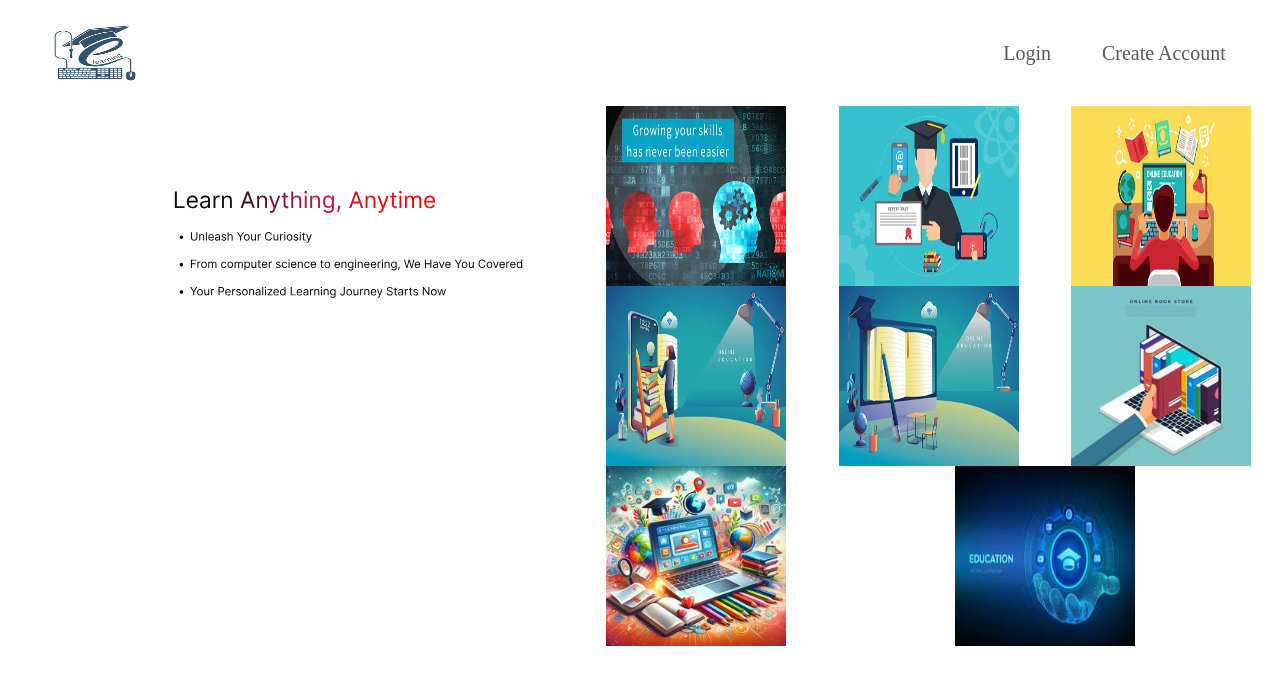
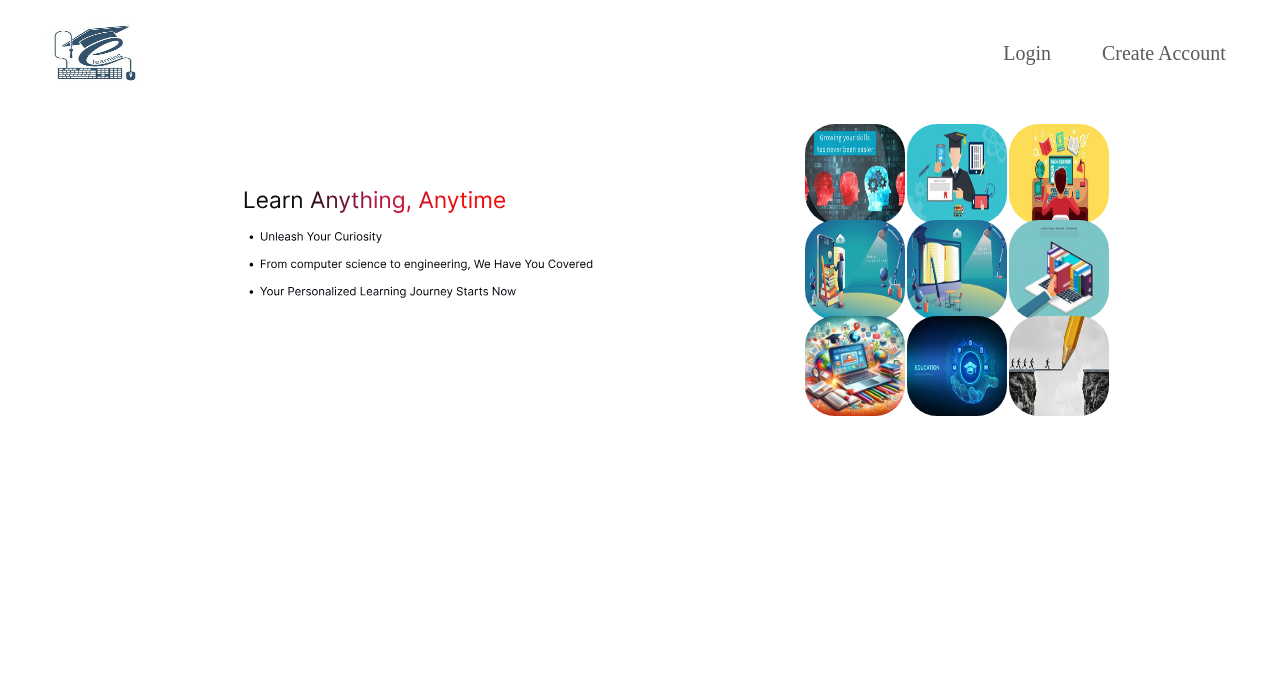
Before and after one commit to Red-stevo/E-LearningHub, a React (Vite) app in the folder student-learning-assistant/: page / in a window 1280 px wide. Shown: the top 684 px of the page. Built offline with nearby package versions, Linux system fonts and the light colour scheme; a web font is replaced by a local one.

Commit message:
Commit message >>>>> home page coming up nicely <<<<<

```diff
--- a/student-learning-assistant/src/AppPages/Component/HomeDesign.jsx
+++ b/student-learning-assistant/src/AppPages/Component/HomeDesign.jsx
@@ -1,26 +1,33 @@
-import {Col, Image, Row} from "react-bootstrap";
-import image1 from "./../Images/learn7.jpeg"
-import image2 from "./../Images/learn9.jpeg"
-import image3 from "./../Images/learn4.jpeg"
-import image4 from "./../Images/learn2.jpeg"
-import image5 from "./../Images/learn3.jpeg"
-import image6 from "./../Images/bookstore.jpg"
-import image7 from "./../Images/perfect.jpg"
-import image8 from "./../Images/theone.jpg"
+import {Image} from "react-bootstrap";
+import image1 from "./../Images/learn7.jpeg";
+import image2 from "./../Images/learn9.jpeg";
+import image3 from "./../Images/learn4.jpeg";
+import image4 from "./../Images/learn2.jpeg";
+import image5 from "./../Images/learn3.jpeg";
+import image6 from "./../Images/bookstore.jpg";
+import image7 from "./../Images/perfect.jpg";
+import image8 from "./../Images/theone.jpg";
+import image9 from "./../Images/bridge.jpg";
+import "./../Styles/HomePageStyles.css"
 const HomeDesign = () => {
-    return(
-        <>
-            <Row>
-                <Col><Image src={image1} height={180} width={180} /></Col>
-                <Col><Image src={image2} height={180} width={180} /></Col>
-                <Col><Image src={image3} height={180} width={180} /></Col>
-                <Col><Image src={image4} height={180} width={180} /></Col>
-                <Col><Image src={image5} height={180} width={180} /></Col>
-                <Col><Image src={image6} height={180} width={180} /></Col>
-                <Col><Image src={image7} height={180} width={180} /></Col>
-                <Col><Image src={image8} height={180} width={180} /></Col>
-            </Row>
-        </>);
+    return (
+        <div>
+            <div>
+                <Image id={"home-image1"} src={image1} height={130} width={180}/>
+                <Image id={"home-image2"} src={image2} height={130} width={180}/>
+                <Image id={"home-image3"} src={image3} height={130} width={180}/>
+            </div>
+            <div>
+                <Image id={"home-image4"} src={image4} height={130} width={180}/>
+                <Image id={"home-image5"} src={image5} height={130} width={180}/>
+                <Image id={"home-image6"} src={image6} height={130} width={180}/>
+            </div>
+            <div>
+                <Image id={"home-image7"} src={image7} height={130} width={180}/>
+                <Image id={"home-image8"} src={image8} height={130} width={180}/>
+                <Image id={"home-image9"} src={image9} height={130} width={180}/>
+            </div>
+        </div>);
 }
 
 export default HomeDesign;
--- a/student-learning-assistant/src/AppPages/Styles/HomePageStyles.css
+++ b/student-learning-assistant/src/AppPages/Styles/HomePageStyles.css
@@ -37,8 +37,30 @@
 
 .main-text {
     margin-top: 60px;
-    margin-left: 30px;
-    width: 45%;
+    margin-left: 100px;
+    width: 55%;
     padding:20px;
     height: fit-content;
 }
+
+.home-design{
+    margin-top:20px;
+}
+
+#home-image1,#home-image2,#home-image3,
+#home-image8,#home-image7,#home-image4,
+#home-image9,#home-image6,#home-image5{
+    border-radius: 30px;
+    margin: -2px 1px;
+    width: 100px;
+    height: 100px;
+}
+
+#home-image1:hover,#home-image2:hover,#home-image3:hover,
+#home-image8:hover,#home-image7:hover,#home-image4:hover,
+#home-image9:hover,#home-image6:hover,#home-image5:hover{
+    border-radius: 10px;
+    width: 150px;
+    margin: 5px;
+    height: 150px;
+}
```
